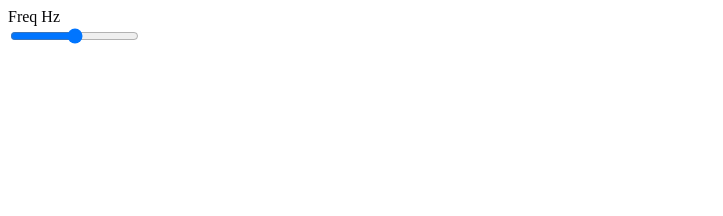
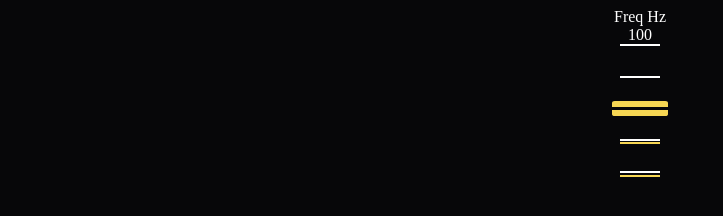
Before and after one commit to numbersanalyst/cool-range-input, a plain HTML site: page index.html in a window 1280 px wide. Shown: the whole page, without its empty margins (0-723 px from the left). Drawn offline with Linux system fonts and the light colour scheme.

Commit message:
Add some improvements

```diff
--- a/index.html
+++ b/index.html
@@ -8,9 +8,9 @@
 </head>
 <body>
     <div class="range">
-        <label for="range">Freq Hz<br /><span id="value"></span></label>
+        <label for="range">Freq Hz<br/><span id="value"></span></label>
         <div class="range-wrapper">
-            <input min="0" max="200" id="range" type="range" />
+            <input min="0" max="200" type="range" name="range" id="range">
             <div class="range-value"></div>
         </div>
     </div>
--- a/script.js
+++ b/script.js
@@ -0,0 +1,17 @@
+const input = document.querySelector("#range");
+const value = document.querySelector("#value");
+const range_value = document.querySelector(".range-value");
+
+value.textContent = input.value;
+update_progress(input.value);
+
+range.addEventListener("input", (e) => {
+    let current_value = e.target.value;
+    value.textContent = current_value;
+    update_progress(current_value);
+});
+
+function update_progress(current_value) {
+    let progress = current_value / input.max;
+    range_value.style.maskImage = `linear-gradient(to top, black 0 ${ 100 * progress - 6}%, transparent ${100 * progress - 8}%`
+}
--- a/style.css
+++ b/style.css
@@ -1,9 +1,11 @@
 :root {
-    color-scheme: light dark;
+    color-scheme: dark;
 
     --black: #070709;
     --white: #fff;
     --yellow: #f6d653;
+
+    --lines: 5;
 
     --fg: light-dark(var(--black), var(--white));
     --bg: light-dark(var(--white), var(--black));
@@ -13,3 +15,55 @@ body {
     background-color: var(--bg);
     color: var(--fg);
 }
+
+input[type="range"] {
+    appearance: none;
+    writing-mode: vertical-lr;
+    direction: rtl;
+    background-color: transparent;
+    margin: 0;
+    &::-webkit-slider-thumb {
+        appearance: none;
+        background: linear-gradient(
+            to bottom,
+            var(--yellow) 0 calc(50% - 1px),
+            var(--black) calc(50% - 1px) calc(50% + 1px),
+            var(--yellow) calc(50% + 1px) 100%
+        );
+        border-radius: 2px;
+        width: 40px;
+        height: 15px;
+        scale: 1.4 1;
+    }
+    &::-webkit-slider-runnable-track {
+        background: repeating-linear-gradient(
+            to bottom,
+            #fff 0 2px,
+            transparent 2px calc((100% - 2px) / (var(--lines) - 1))
+        );
+    }
+}
+
+.range {
+    text-align: center;
+    label {
+        display: block;
+    }
+}
+
+.range-wrapper {
+    position: relative;
+    display: inline-block;
+}
+
+.range-value {
+    position: absolute;
+    inset: 0;
+    pointer-events: none;
+    transform-origin: 50% 100%;
+    background: repeating-linear-gradient(
+        to bottom,
+        var(--yellow) 0 2px,
+        transparent 2px calc((100% - 2px) / (var(--lines) - 1))
+    );
+}
```
